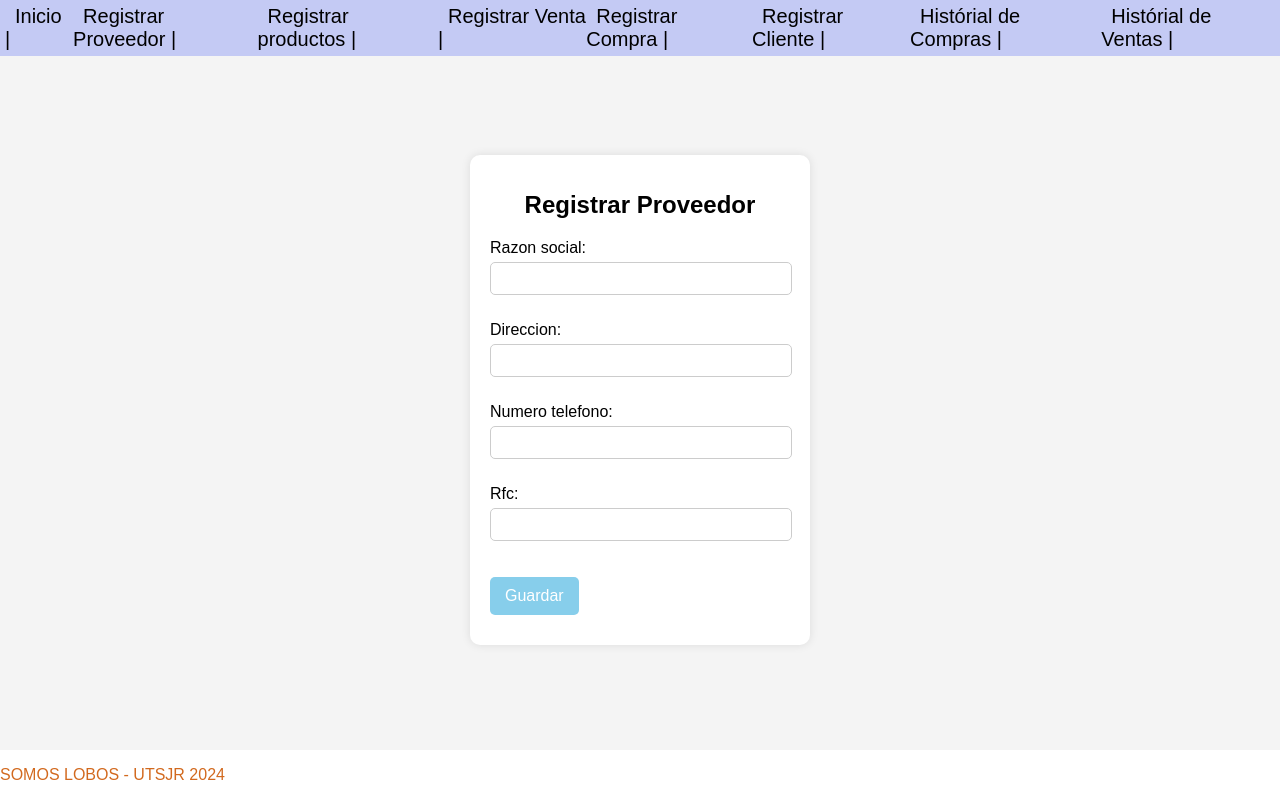
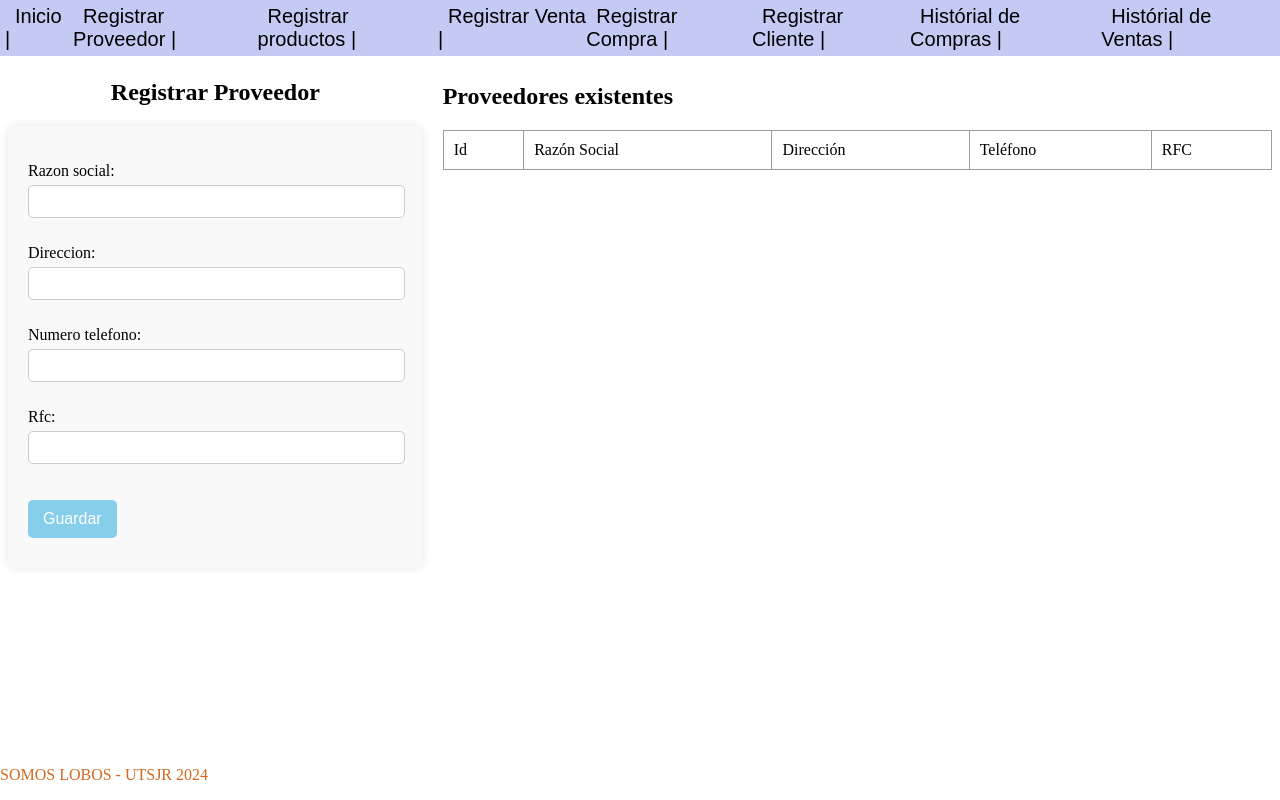
Before and after one commit to Cyrc3/estadias2, a Django app: page /registrar_proveedor/ in a window 1280 px wide. Run offline with Django 3.2, Linux system fonts and the light colour scheme; data that the repository does not hold is empty.

Commit message:
consultas de productos y proveedores

```diff
--- a/estadias1/accounts/views.py
+++ b/estadias1/accounts/views.py
@@ -48,6 +48,7 @@ def registrar_cliente(request):
             messages.error(request, "Hubo un error al registrar el cliente.")
     else:
         form = ClienteForm()
+
     return render(request, 'registro_cliente.html', {'form':form})
 
 
@@ -56,12 +57,13 @@ def registrar_proveedor(request):
         form = ProveedorForm(request.POST)
         if form.is_valid():
             form.save()
-            return render(request, 'menu_principal.html')
+            return redirect('proveedor')
         else:
             messages.error(request, "Hubo un error al registrar el proveedor.")
     else:
         form = ProveedorForm()
-    return render(request, 'registro_proveedor.html', {'form':form})
+    proveedores = Proveedor.objects.all()
+    return render(request, 'registro_proveedor.html', {'form':form, 'proveedores':proveedores})
 
 
 def registrar_producto(request):
@@ -74,15 +76,13 @@ def registrar_producto(request):
             messages.error(request, "Hubo un error al registrar el producto.")
     else:
         form = ProductoForm()
-    return render(request, 'registro_inventario.html', {'form':form})
-    #return render(request, 'registro_venta.html', {'form':form})
-
+    productos = Producto.objects.all()
+    return render(request, 'registro_inventario.html', {'form':form, 'productos':productos})
 
 
 def registrar_categoria(request):
     if request.method == 'POST':
         nueva_categoria = Categoria()
-        nueva_categoria.id_categoria = request.POST.get('id_categoria')
         nueva_categoria.descripcion = request.POST.get('descripcion')
         nueva_categoria.save()
         return redirect('producto')
@@ -172,9 +172,9 @@ def historico_compras(request):
     db = Database()
     try:
         query="""
-        SELECT dc.id_compra, c.fecha, dc.id_producto, dc.cantidad, dc.costo
+        SELECT dc.id_compra, c.fecha, p.nombre, dc.cantidad, dc.costo
         FROM Detalle_Compra dc
-        JOIN Compra c ON dc.id_compra = c.id_compra
+        JOIN Compra c ON dc.id_compra = c.id_compra JOIN Producto p ON p.id_producto=dc.id_producto
         """
         historial_compras = db.fetch_all(query)
 
--- a/estadias1/estadias1/static/JavaScript/Registro_compra_form.js
+++ b/estadias1/estadias1/static/JavaScript/Registro_compra_form.js
@@ -266,6 +266,10 @@ document.getElementById("registrarCompraBtn").addEventListener("click", function
     document.getElementById("compraForm").appendChild(hiddenField);
 
     const fechaCompra = document.getElementById("fecha").value;
+    if(fechaCompra === ""){
+        alert("INGRESA LA FECHA DE LA COMPRA")
+        return;
+    }
     const totalCompra = document.getElementById("total-compra").textContent;
 
     const fechaField = document.createElement("input");
--- a/estadias1/estadias1/static/styles/style_base.css
+++ b/estadias1/estadias1/static/styles/style_base.css
@@ -36,6 +36,7 @@ footer {
     position: fixed;
     bottom: 0;
     left: 0;
+    top: auto;
     width: 100%;
     background-color: #ffffff;
     color: chocolate;
--- a/estadias1/estadias1/static/styles/styles_proveedor.css
+++ b/estadias1/estadias1/static/styles/styles_proveedor.css
@@ -1,21 +1,36 @@
-body {
+.container {
     display: flex;
-    flex-direction: column;
-    justify-content: center;
-    align-items: center;
-    height: 100vh;
-    margin: 0;
-    font-family: Arial, sans-serif;
-    background-color: #f4f4f4;
+    margin-top: 5%;
 }
-.container {
-    background-color: #fff;
+.form-container {
+    flex: 1;
+    margin-right: 20px;
+}
+.table-container {
+    flex: 2;
+}
+form {
+    background-color: #f9f9f9;
     padding: 20px;
-    border-radius: 10px;
+    border-radius: 8px;
     box-shadow: 0 0 10px rgba(0, 0, 0, 0.1);
-    text-align: left;
-    width: 300px;
 }
+.alert {
+    margin-top: 20px;
+}
+table {
+    width: 100%;
+    border-collapse: collapse;
+}
+th, td {
+    padding: 10px;
+    border: 1px solid #9e9d9d;
+}
+th {
+    background-color: #000000;
+}
+
+
 h1 {
     text-align: center;
     color: #000;
--- a/estadias1/estadias1/templates/historico_compras.html
+++ b/estadias1/estadias1/templates/historico_compras.html
@@ -15,7 +15,7 @@
             <tr>
                 <th>ID Compra</th>
                 <th>Fecha</th>
-                <th>ID Producto</th>
+                <th>Producto</th>
                 <th>Cantidad</th>
                 <th>Costo</th>
             </tr>
--- a/estadias1/estadias1/templates/menu_principal.html
+++ b/estadias1/estadias1/templates/menu_principal.html
@@ -28,7 +28,7 @@
             </a>
             <a href="{% url 'producto' %}" class="button">
                 <div class="icon"><img src="../static/images/producto_icono.png" alt="Icon"></div>
-                <div class="text">Registrar Productos</div>
+                <div class="text">Productos</div>
             </a>
             <a href="{% url 'proveedor' %}" class="button">
                 <div class="icon"><img src="../static/images/proveedor_icono.png" alt="Icon"></div>
@@ -36,11 +36,11 @@
             </a>
             <a href="{% url 'historicoCompras' %}" class="button">
                 <div class="icon"><img src="../static/images/hist_com_icono.png" alt="Icon"></div>
-                <div class="text">Historico Compras</div>
+                <div class="text">Historial Compras</div>
             </a>
             <a href="{% url 'historicoVentas' %}" class="button">
                 <div class="icon"><img src="../static/images/hist_ven_icono.png" alt="Icon"></div>
-                <div class="text">Historico Ventas</div>
+                <div class="text">Historial Ventas</div>
             </a>
         </div>
     </div>
--- a/estadias1/estadias1/templates/registro_proveedor.html
+++ b/estadias1/estadias1/templates/registro_proveedor.html
@@ -10,6 +10,7 @@
 
 {% block content %}
 <div class="container">
+    <div class="form-container">
         <h1>Registrar Proveedor</h1>
         <form method="POST">
             {% csrf_token %}
@@ -24,4 +25,30 @@
         </div>
         {% endif %}
     </div>
+    <div class="table-container">
+        <h2>Proveedores existentes</h2>
+        <table>
+            <thead>
+                <tr>
+                    <td>Id</td>
+                    <td>Razón Social</td>
+                    <td>Dirección</td>
+                    <td>Teléfono</td>
+                    <td>RFC</td>
+                </tr>
+            </thead>
+            <tbody>
+                {% for proveedor in proveedores %}
+                <tr>
+                    <td> {{ proveedor.id_proveedor }} </td>
+                    <td> {{ proveedor.razon_social }} </td>
+                    <td> {{ proveedor.direccion }} </td>
+                    <td> {{ proveedor.numero_telefono }} </td>
+                    <td> {{ proveedor.rfc }} </td>
+                </tr>
+                {% endfor %}
+            </tbody>
+        </table>
+    </div>
+</div>
 {% endblock %}
```
Also changed, not shown: estadias1/estadias1/static/styles/styles.css (+55 -8 lines), estadias1/estadias1/templates/registro_categoria.html (+5 -3 lines), estadias1/estadias1/templates/registro_inventario.html (+31 -5 lines). Lines whose indentation alone changed are shown as unchanged.
